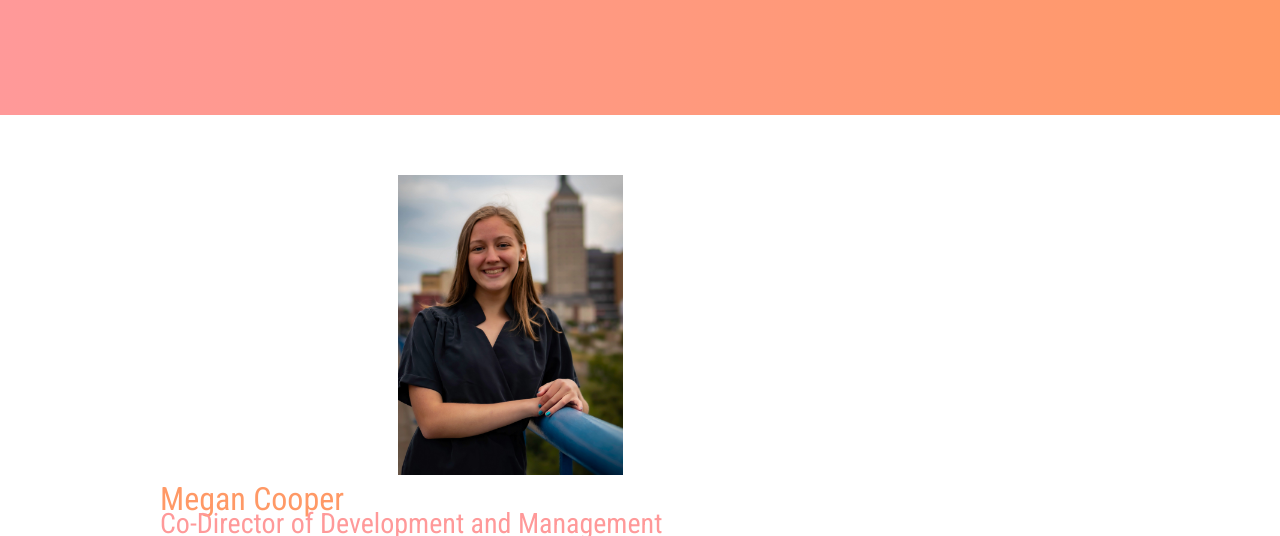
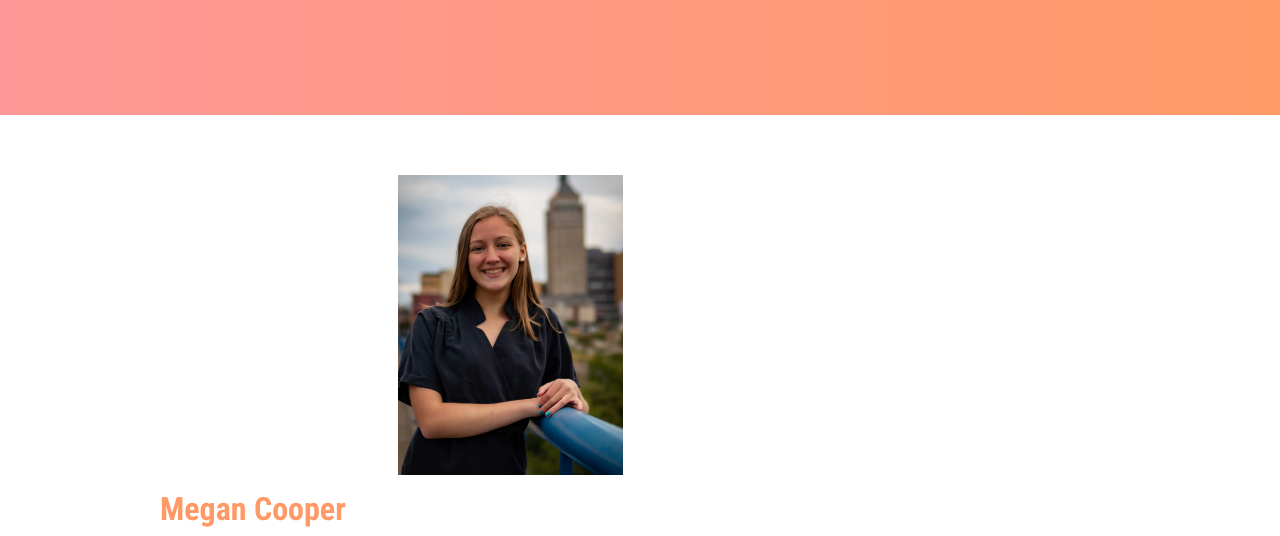
Before and after one commit to sudaknees/ya4j, a plain HTML site: page our-team/index.html in a window 1280 px wide. Shown: the part 233-769 px from the top of the page. Drawn offline with nearby package versions, Linux system fonts and the light colour scheme.

Commit message:
Update main.css

```diff
--- a/our-team/main.css
+++ b/our-team/main.css
@@ -70,12 +70,12 @@ div img {
 
 .nametxt {
 	color: #FF9966;
-	line-height: 60%;
+	font-weight: 700;
 }
 
 .postext {
 	color: #FF9999;
-	line-height: 50%;
+	font-weight: 400;
 }
 
 .imgtd {
@@ -87,7 +87,7 @@ div img {
 }
 
 .personalbio {
-	width: calc(70%-275px);
+	width: calc(70%-300px);
 	display: inline-flex;
 }
 
```
